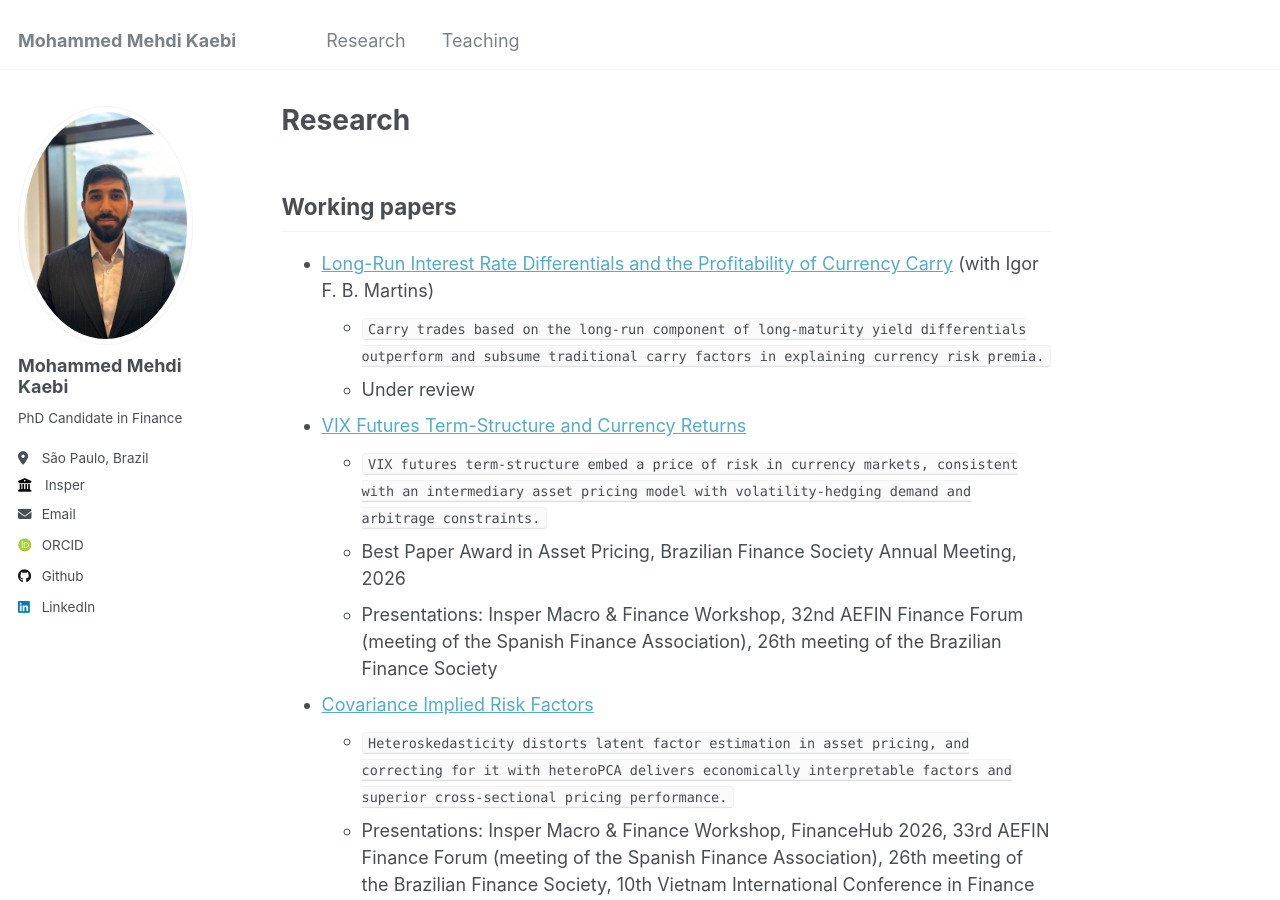
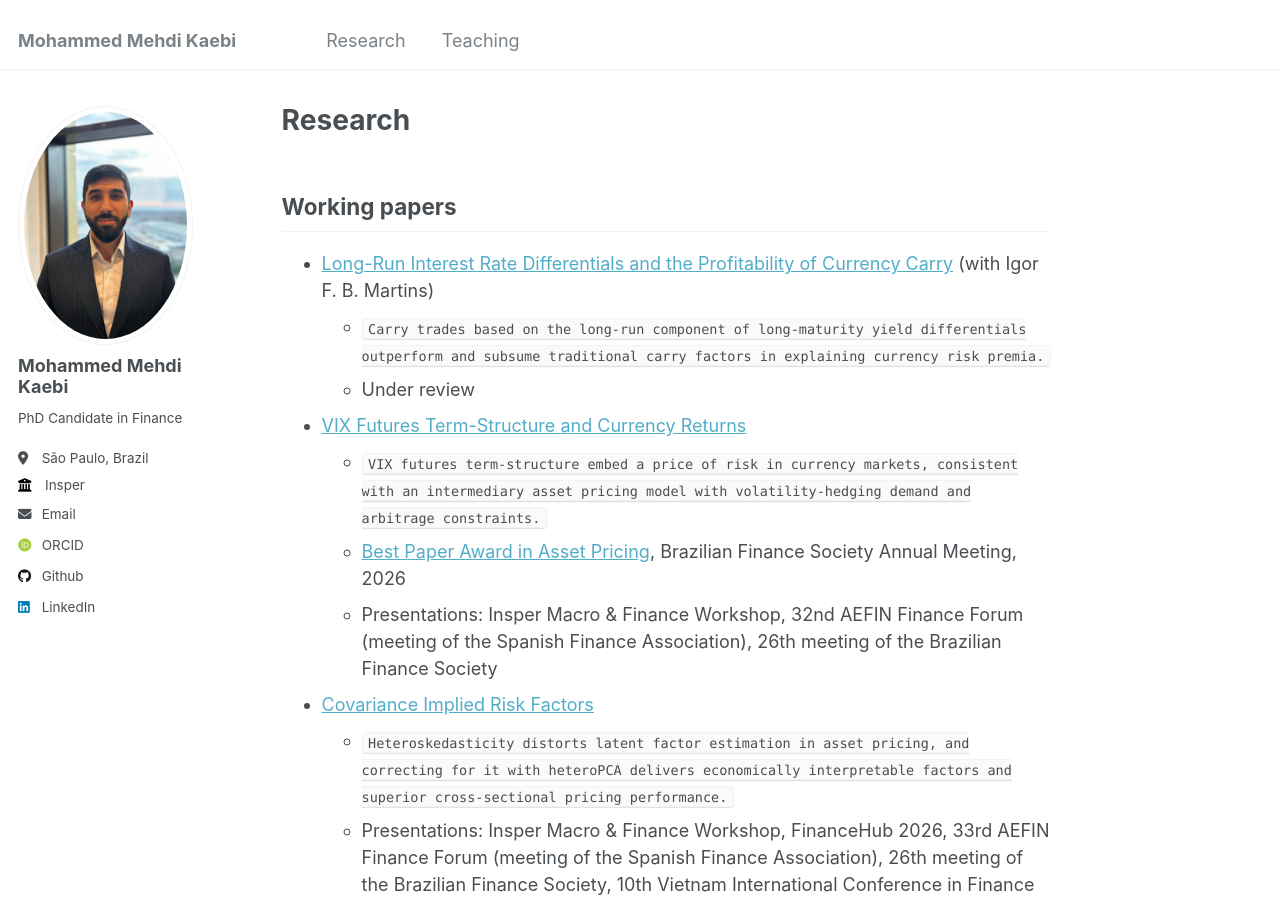
Before and after one commit to mkaebi/mkaebi.github.io, a Jekyll site: the page built from _pages/research.md, in a window 1280 px wide and 900 px high. Built offline with Jekyll 4.4.1, drawn with Linux system fonts in a browser that asks for light colours; some web fonts are replaced; part of the change alters nothing that is shown.

```diff
--- a/_pages/research.md
+++ b/_pages/research.md
@@ -13,7 +13,7 @@ redirect_from:
   * Under review
 * [VIX Futures Term-Structure and Currency Returns](https://dx.doi.org/10.2139/ssrn.5363287)
   * `VIX futures term-structure embed a price of risk in currency markets, consistent with an intermediary asset pricing model with volatility-hedging demand and arbitrage constraints.`
-  * Best Paper Award in Asset Pricing, Brazilian Finance Society Annual Meeting, 2026
+  * [Best Paper Award in Asset Pricing](https://sbfin.org.br/pt/evento/xxvi-encontro-brasileiro-de-financas-2026), Brazilian Finance Society Annual Meeting, 2026
   * Presentations: Insper Macro & Finance Workshop, 32nd AEFIN Finance Forum (meeting of the Spanish Finance Association), 26th meeting of the Brazilian Finance Society
 * [Covariance Implied Risk Factors](https://papers.ssrn.com/sol3/papers.cfm?abstract_id=6136149)
   * `Heteroskedasticity distorts latent factor estimation in asset pricing, and correcting for it with heteroPCA delivers economically interpretable factors and superior cross-sectional pricing performance.`
```
